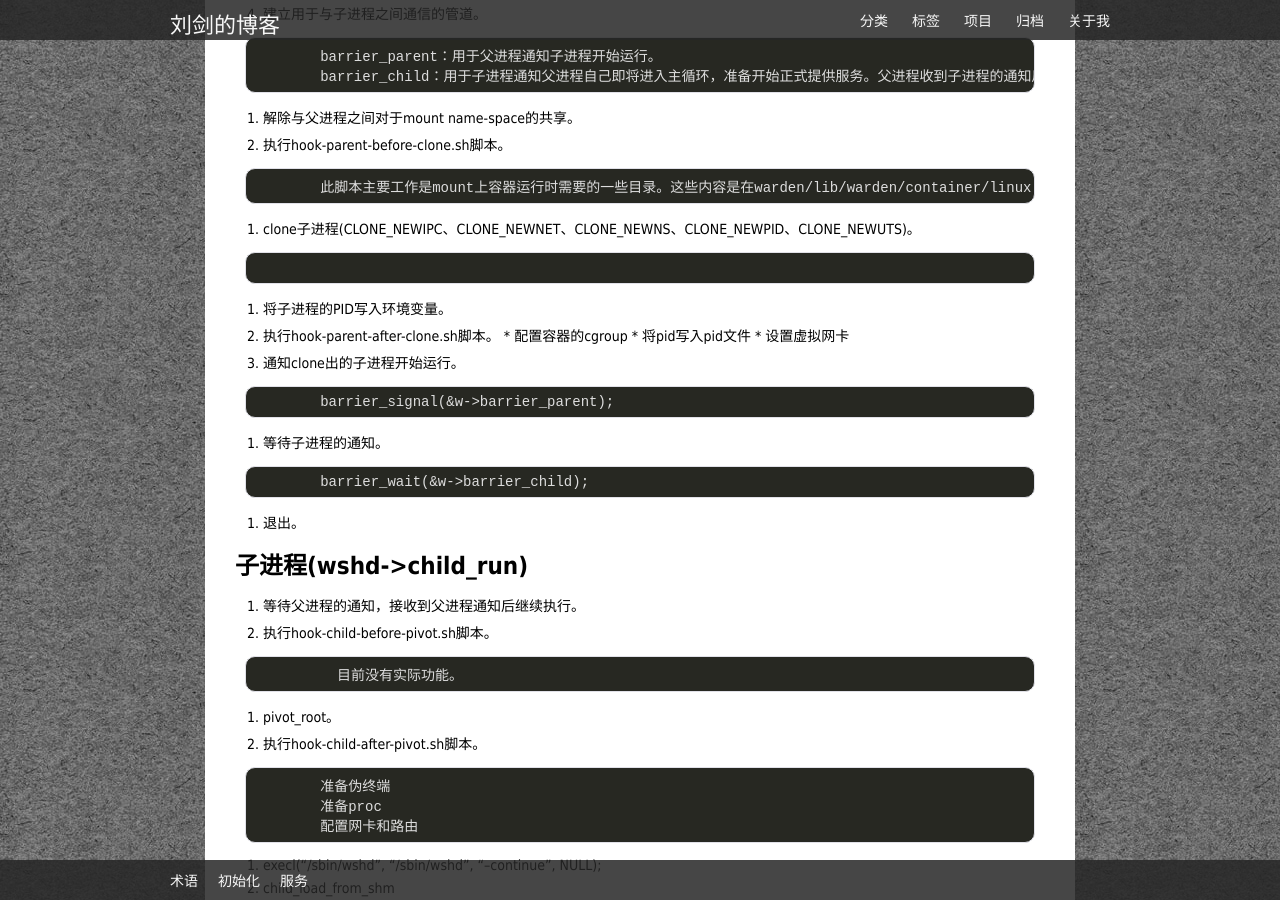
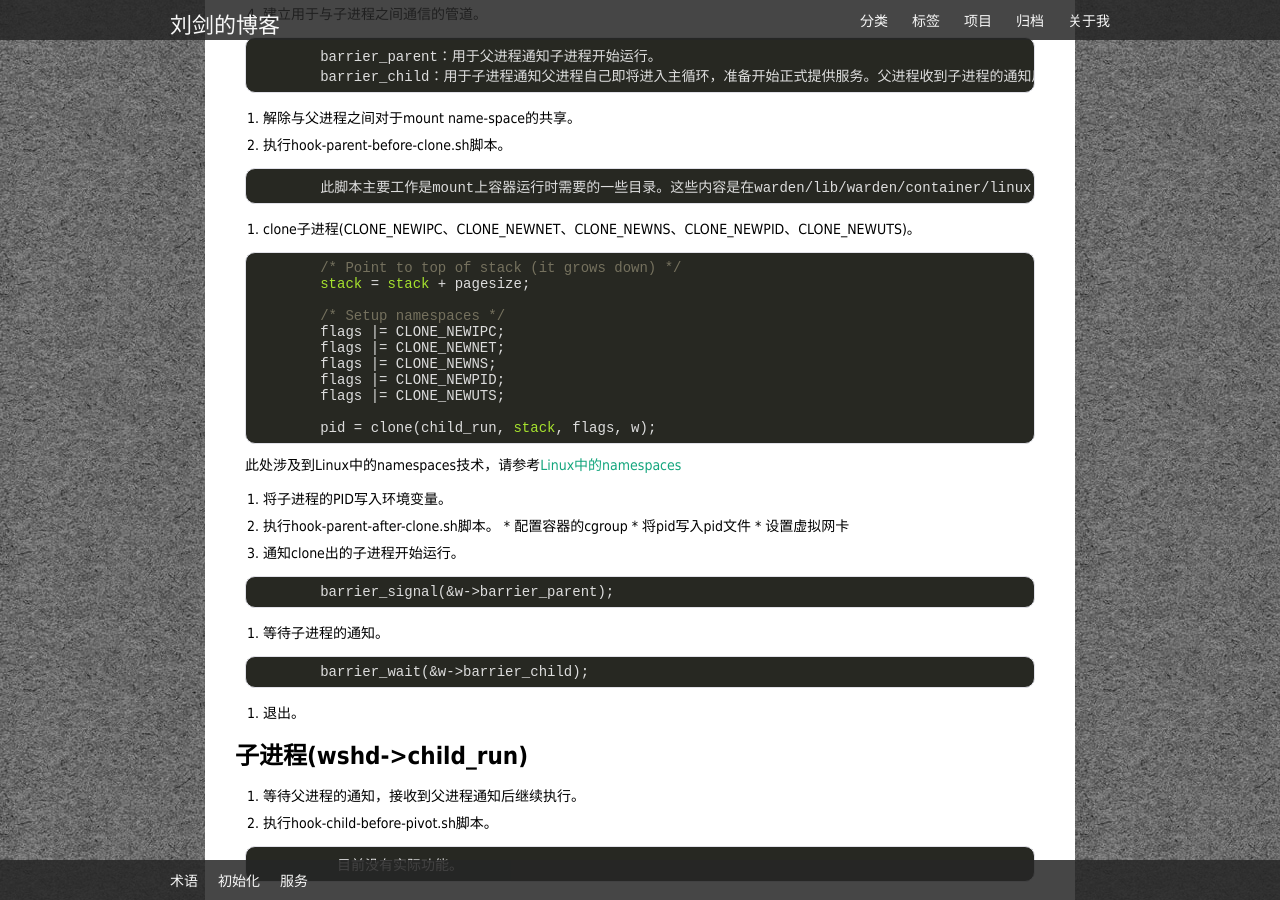
Before and after one commit to lsword/lsword.github.io, a Jekyll site: the page built from _posts/2013-09-19-Warden容器的核心进程wshd.md, in a window 1280 px wide and 900 px high, scrolled down 622 px. Built offline with Jekyll 4.4.1, drawn with Linux system fonts in a browser that asks for light colours; Markdown is read by kramdown in place of the engine named in the settings; comment, search, counter and statistics services are not loaded.

Commit message:
add doc about linux namespaces

```diff
--- a/_posts/2013-09-19-Warden容器的核心进程wshd.md
+++ b/_posts/2013-09-19-Warden容器的核心进程wshd.md
@@ -36,8 +36,20 @@ description: 本文对warden容器的核心进程wshd进行介绍。
   7. clone子进程(CLONE_NEWIPC、CLONE_NEWNET、CLONE_NEWNS、CLONE_NEWPID、CLONE_NEWUTS)。
 
   ~~~
+	/* Point to top of stack (it grows down) */
+	stack = stack + pagesize;
 
+	/* Setup namespaces */
+	flags |= CLONE_NEWIPC;
+	flags |= CLONE_NEWNET;
+	flags |= CLONE_NEWNS;
+	flags |= CLONE_NEWPID;
+	flags |= CLONE_NEWUTS;
+
+	pid = clone(child_run, stack, flags, w);
   ~~~
+
+  此处涉及到Linux中的namespaces技术，请参考[Linux中的namespaces]
 
   8. 将子进程的PID写入环境变量。
   9. 执行hook-parent-after-clone.sh脚本。
@@ -105,4 +117,4 @@ description: 本文对warden容器的核心进程wshd进行介绍。
 
 
 
-[Warden容器的网络配置]: http://lsword.github.io/2013/09/17.html
+[Linux中的namespaces]: http://lsword.github.io/2013/09/20.html
```
Also changed, not shown: _posts/2013-09-20-Linux中的namespaces.md (added, +86 -0 lines).
